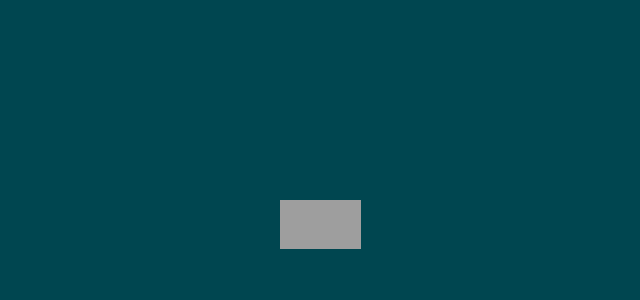
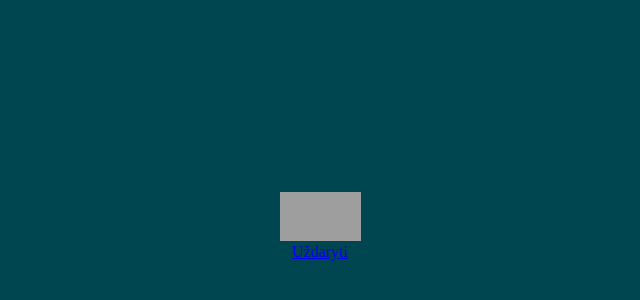
Before and after one commit to AplinkosMinisterija/biip-auth-api, a website: page public/evartai.html in a window 1280 px wide. Shown: the part 174-474 px from the top of the page, without its empty margins (320-960 px from the left). Drawn offline with Linux system fonts and the light colour scheme; grey boxes are pictures that could not be loaded.

Commit message:
try this

```diff
--- a/public/evartai.html
+++ b/public/evartai.html
@@ -209,6 +209,8 @@
       <a href="#" onclick="return returnApp()" style="display: none" id="btn"
         >Grįžti į programėlę</a
       >
+
+      <a href="#" onclick="window.close()">Uždaryti</a>
     </div>
   </body>
 </html>
```
